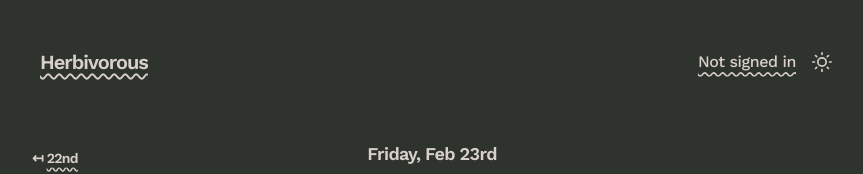
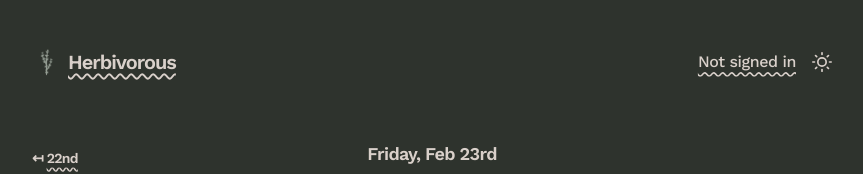
Before and after one commit to fvrests/herbivorous, a Next.js app: page /day/2024-02-23 in a window 1280 px wide. Shown: the top 174 px of the page, without its empty margins (208-1071 px from the left). Built offline with nearby package versions, Linux system fonts and the light colour scheme; no server answers.

Commit message:
add fallback for app logo

```diff
--- a/src/components/Nav.tsx
+++ b/src/components/Nav.tsx
@@ -10,7 +10,12 @@ import Link from "./Link";
 export default function Nav() {
   const { user, isLoading } = useContext(UserContext);
 
-  const { theme, mode, toggleMode } = useContext(ThemeContext);
+  const {
+    theme,
+    mode,
+    toggleMode,
+    isLoading: isThemeLoading,
+  } = useContext(ThemeContext);
 
   return (
     <>
@@ -20,9 +25,9 @@ export default function Nav() {
             <div
               className={mode === "light" ? "brightness-75" : "brightness-125"}
             >
-              {theme && (
+              {!isThemeLoading && (
                 <Image
-                  src={`/icon-${theme}.png`}
+                  src={`/icon-${theme ? theme : "earthy"}.png`}
                   alt="app logo"
                   height="28"
                   width="28"
```
